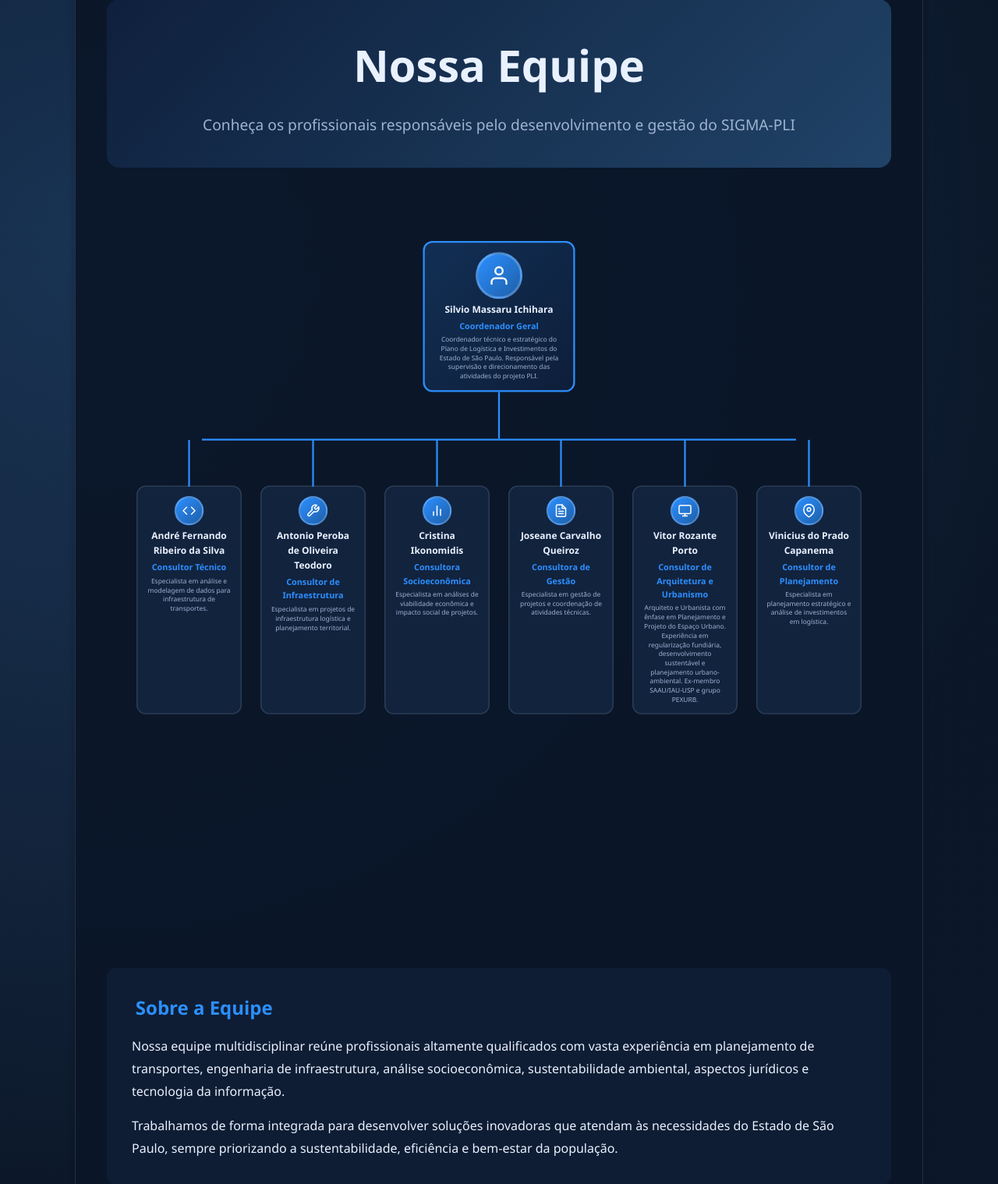
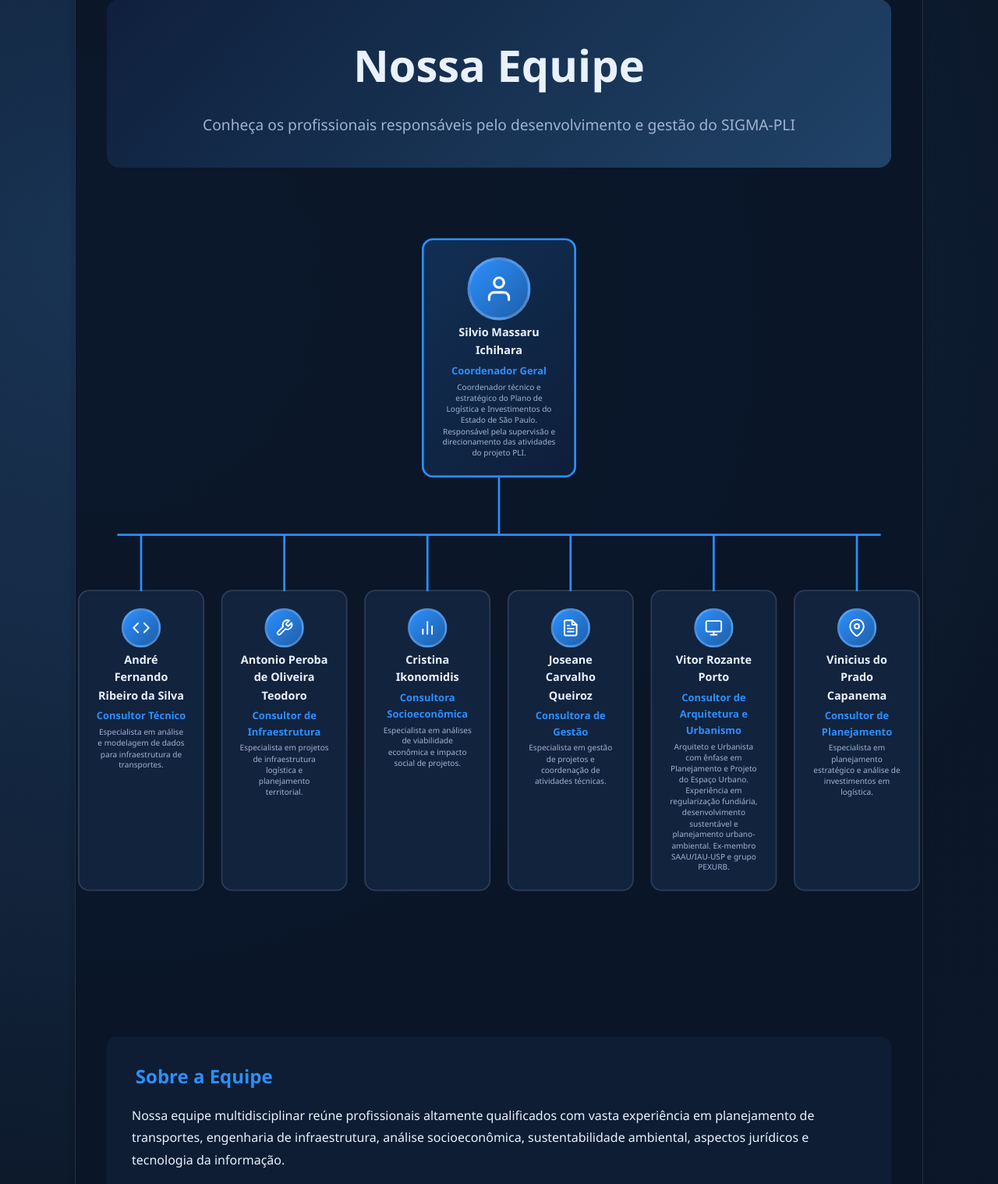
Before and after one commit to vpcapanema/SIGMA-PLI, a FastAPI app: page /equipe in a window 1280 px wide. Shown: the part 130-1648 px from the top of the page at 78% size. Run offline with FastAPI, Linux system fonts and the light colour scheme.

Commit message:
feat(equipe): increase org tree scale to 90%, adjust cards to square proportions (180x200px)

```diff
--- a/static/css/M00_home/style_home_team.css
+++ b/static/css/M00_home/style_home_team.css
@@ -34,8 +34,8 @@
   display: flex;
   flex-direction: column;
   align-items: center;
-  padding: var(--spacing-2xl) 0;
-  transform: scale(0.75);
+  padding: var(--spacing-xl) 0;
+  transform: scale(0.9);
   transform-origin: top center;
 }
 
@@ -43,8 +43,8 @@
   display: flex;
   justify-content: center;
   flex-wrap: nowrap;
-  gap: var(--spacing-xl);
-  margin: var(--spacing-xl) 0;
+  gap: var(--spacing-lg);
+  margin: var(--spacing-lg) 0;
   position: relative;
   padding: 0 var(--spacing-sm);
 }
@@ -53,15 +53,19 @@
   background: rgba(22, 42, 72, 0.7);
   border: 2px solid var(--dashboard-border);
   border-radius: var(--border-radius-lg);
-  padding: var(--spacing-md);
-  min-width: 160px;
+  padding: var(--spacing-lg);
+  min-width: 180px;
   max-width: 180px;
+  min-height: 200px;
   text-align: center;
   position: relative;
   transition: all 0.3s ease;
   flex-shrink: 0;
   word-break: break-word;
   overflow-wrap: break-word;
+  display: flex;
+  flex-direction: column;
+  justify-content: flex-start;
 }
 
 .org-card:hover {
@@ -78,13 +82,14 @@
   );
   border-color: var(--dashboard-accent);
   border-width: 3px;
-  min-width: 240px;
-  max-width: 260px;
+  min-width: 220px;
+  max-width: 220px;
+  min-height: 240px;
 }
 
 .org-card .icon {
-  width: 50px;
-  height: 50px;
+  width: 56px;
+  height: 56px;
   border-radius: 50%;
   background: linear-gradient(135deg, var(--dashboard-accent), #1e5fa8);
   display: flex;
@@ -93,25 +98,26 @@
   margin: 0 auto var(--spacing-sm);
   font-size: 1.3rem;
   border: 3px solid rgba(255, 255, 255, 0.2);
+  flex-shrink: 0;
 }
 
 .org-card .icon svg {
   color: white;
   stroke: white;
-  width: 24px;
-  height: 24px;
+  width: 26px;
+  height: 26px;
 }
 
 .org-card.coordinator .icon {
-  width: 80px;
-  height: 80px;
+  width: 90px;
+  height: 90px;
   font-size: 2rem;
   border-width: 4px;
 }
 
 .org-card.coordinator .icon svg {
-  width: 38px;
-  height: 38px;
+  width: 42px;
+  height: 42px;
 }
 
 .org-card .name {
```
